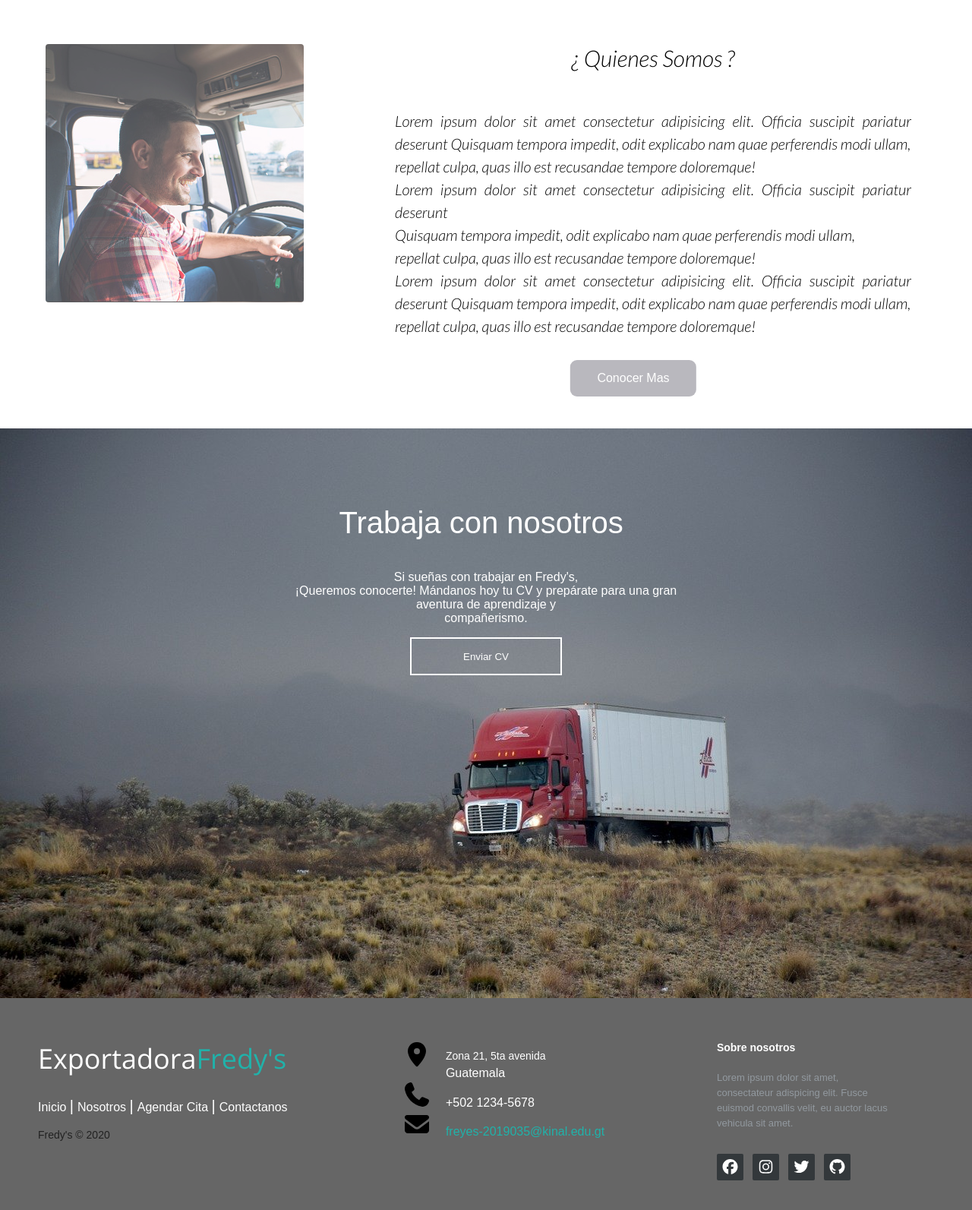
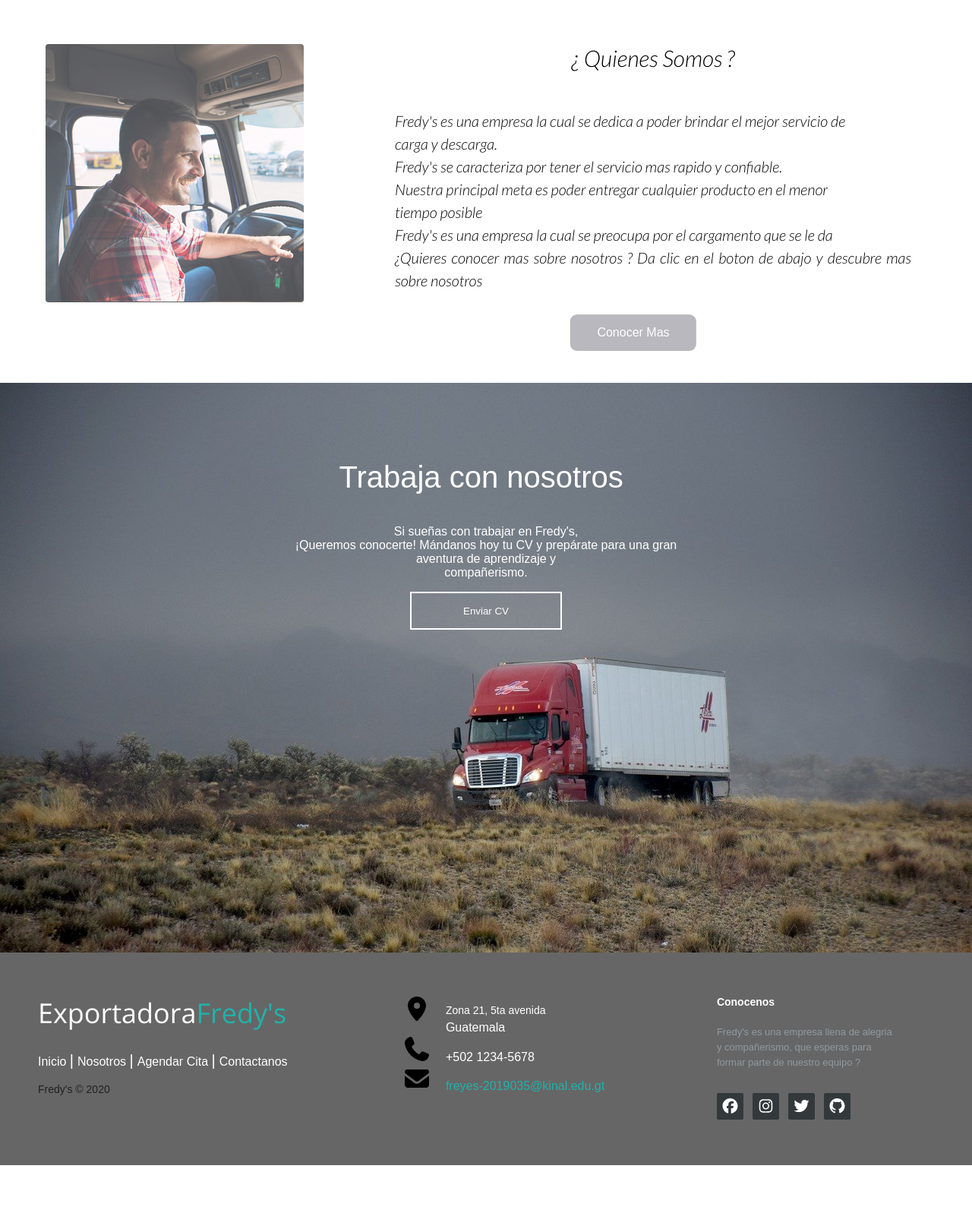
Before and after one commit to freyes2019035/wp-Kinal, a plain HTML site: page index.html in a window 1280 px wide. Shown: the part 912-2505 px from the top of the page at 76% size. After the commit the page ends 2446 px from the top, so only its background shows below. Drawn offline with nearby package versions, Linux system fonts and the light colour scheme; files whose address does not match are found by name.

Commit message:
text changes

```diff
--- a/index.html
+++ b/index.html
@@ -58,13 +58,13 @@
                    ¿ Quienes Somos ?
                </p>
                <p class="description-about">
-                  Lorem ipsum dolor sit amet consectetur adipisicing elit. Officia suscipit pariatur deserunt Quisquam tempora impedit, odit explicabo nam quae perferendis modi ullam,<br>
-                  repellat culpa, quas illo est recusandae tempore doloremque!<br>
-                  Lorem ipsum dolor sit amet consectetur adipisicing elit. Officia suscipit pariatur deserunt<br>
-                  Quisquam tempora impedit, odit explicabo nam quae perferendis modi ullam,<br>
-                  repellat culpa, quas illo est recusandae tempore doloremque!<br>
-                  Lorem ipsum dolor sit amet consectetur adipisicing elit. Officia suscipit pariatur deserunt Quisquam tempora impedit, odit explicabo nam quae perferendis modi ullam,<br>
-                  repellat culpa, quas illo est recusandae tempore doloremque!<br>
+                  Fredy's es una empresa la cual se dedica a poder brindar el mejor servicio de<br>
+                  carga y descarga.<br>
+                  Fredy's se caracteriza por tener el servicio mas rapido y confiable.<br>
+                  Nuestra principal meta es poder entregar cualquier producto en el menor<br>
+                  tiempo posible<br>
+                  Fredy's es una empresa la cual se preocupa por el cargamento que se le da<br>
+                  ¿Quieres conocer mas sobre nosotros ? Da clic en el boton de abajo y descubre mas sobre nosotros <br>
                </p><a href="about.html"><button class="about-button">Conocer Mas</button></a>
             </div>
          </div>
@@ -119,7 +119,9 @@
          </div>
          <div class="footer-right">
             <p class="footer-company-about">
-               <span>Sobre nosotros</span> Lorem ipsum dolor sit amet, consectateur adispicing elit. Fusce euismod convallis velit, eu auctor lacus vehicula sit amet.
+               <span>Conocenos</span>
+               Fredy's es una empresa llena de alegria y compañerismo, que esperas para formar parte de
+               nuestro equipo ?
             </p>
             <div class="footer-icons">
                <a href=""><i class="fab fa-facebook"></i></a> <a href=""><i class="fab fa-instagram"></i></a> <a href=""><i class="fab fa-twitter"></i></a> <a href="https://github.com/freyes2019035/wp-Kinal.git" target="_blank"><i class="fab fa-github"></i></a>
```
Also changed, not shown: about.html (+18 -4 lines), contact.html (+3 -1 lines), schedule.html (+3 -1 lines).
